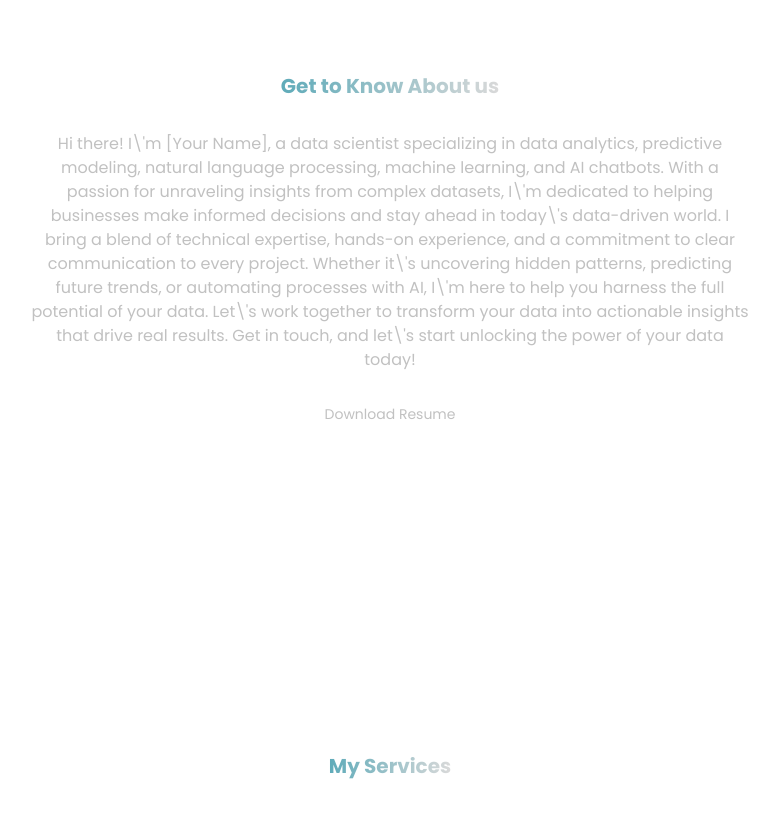
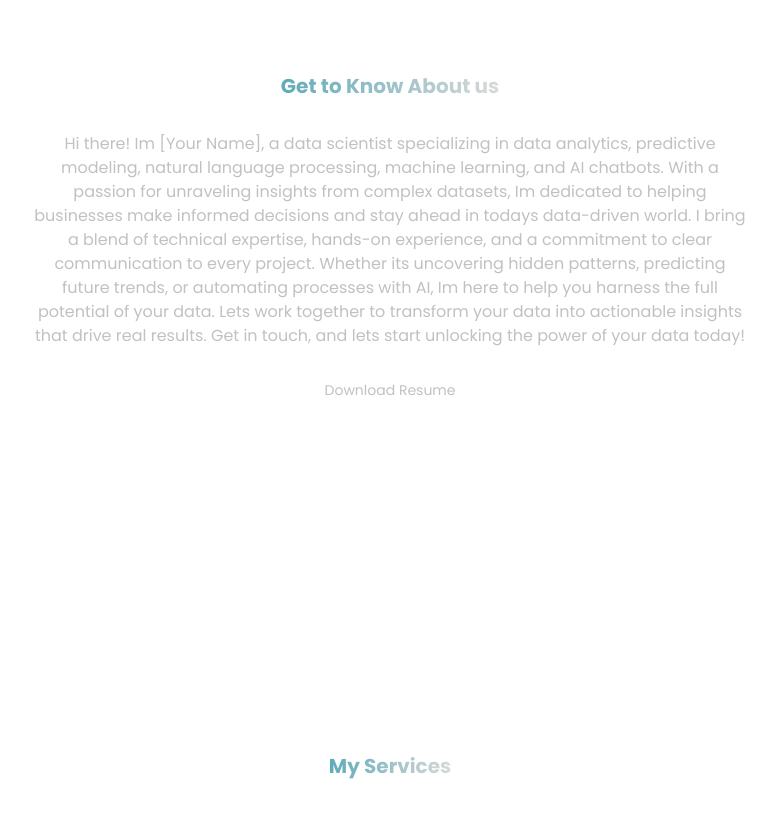
Before and after one commit to UmairAsim180/umair-portfolio, a Next.js app: page / in a window 1280 px wide. Shown: the part 820-1638 px from the top of the page, without its empty margins (250-1029 px from the left). Built offline with nearby package versions, Linux system fonts and the light colour scheme.

Commit message:
Bug Fixes

```diff
--- a/src/app/page.js
+++ b/src/app/page.js
@@ -44,11 +44,11 @@ export default function Home() {
         <span className="mt-3 text-xl text-center font-bold bg-gradient-to-r from-[#5fabb9] to-[#d9d9d9] text-transparent bg-clip-text w-fit">
           Get to Know About us
         </span>
-        <span className=" my-8 text-center">Hi there! I\'m [Your Name], a data scientist specializing in data analytics, predictive modeling, natural language processing, machine learning, and AI chatbots. With a passion for unraveling insights from complex datasets, I\'m dedicated to helping businesses make informed decisions and stay ahead in today\'s data-driven world.
+        <span className=" my-8 text-center">Hi there! Im [Your Name], a data scientist specializing in data analytics, predictive modeling, natural language processing, machine learning, and AI chatbots. With a passion for unraveling insights from complex datasets, Im dedicated to helping businesses make informed decisions and stay ahead in todays data-driven world.
 
-          I bring a blend of technical expertise, hands-on experience, and a commitment to clear communication to every project. Whether it\'s uncovering hidden patterns, predicting future trends, or automating processes with AI, I\'m here to help you harness the full potential of your data.
+          I bring a blend of technical expertise, hands-on experience, and a commitment to clear communication to every project. Whether its uncovering hidden patterns, predicting future trends, or automating processes with AI, Im here to help you harness the full potential of your data.
 
-          Let\'s work together to transform your data into actionable insights that drive real results. Get in touch, and let\'s start unlocking the power of your data today!</span>
+          Lets work together to transform your data into actionable insights that drive real results. Get in touch, and lets start unlocking the power of your data today!</span>
         <TailwindBtn text={'Download Resume'} cssClass="w-fit" />
       </section>
 
```
